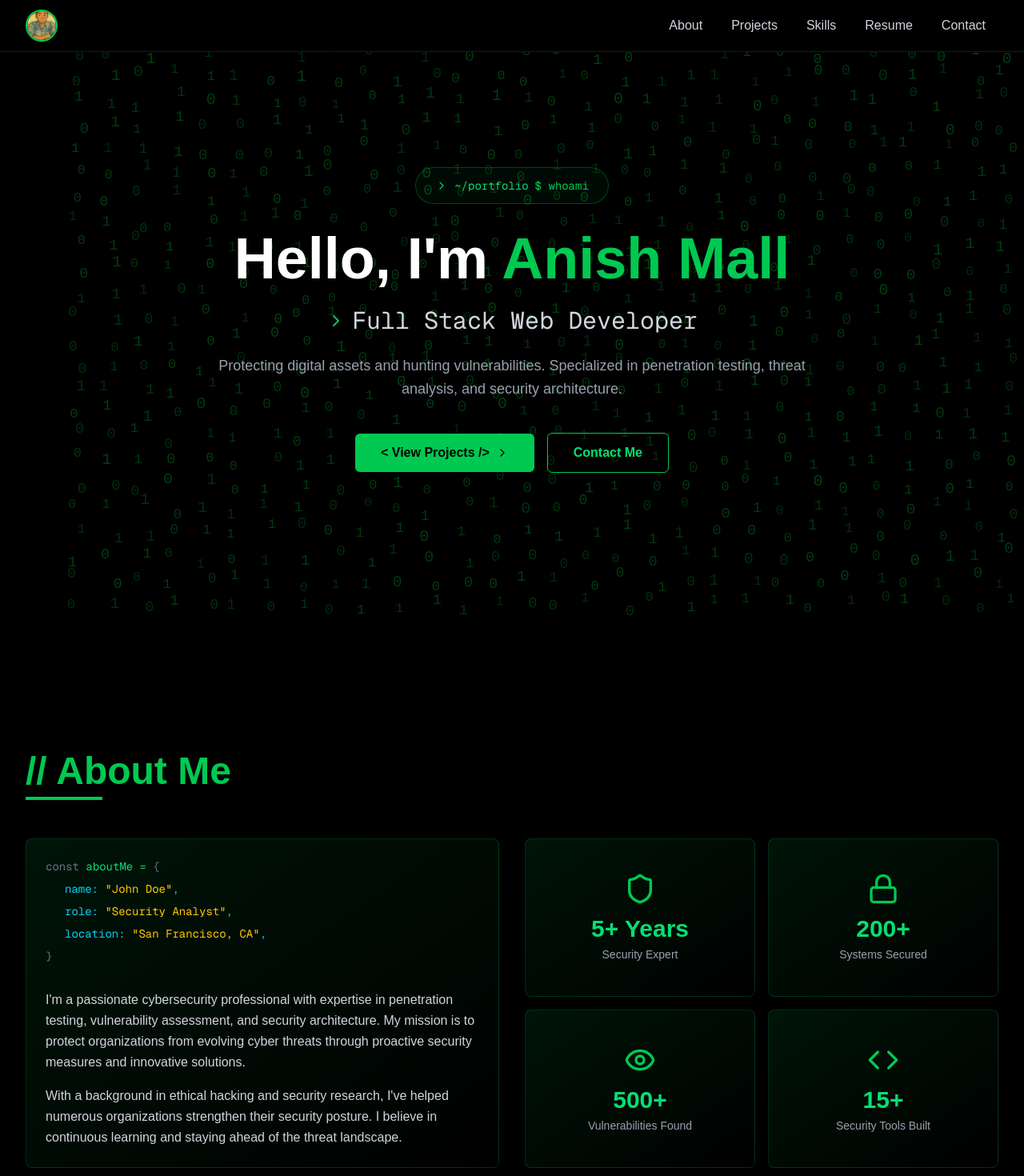
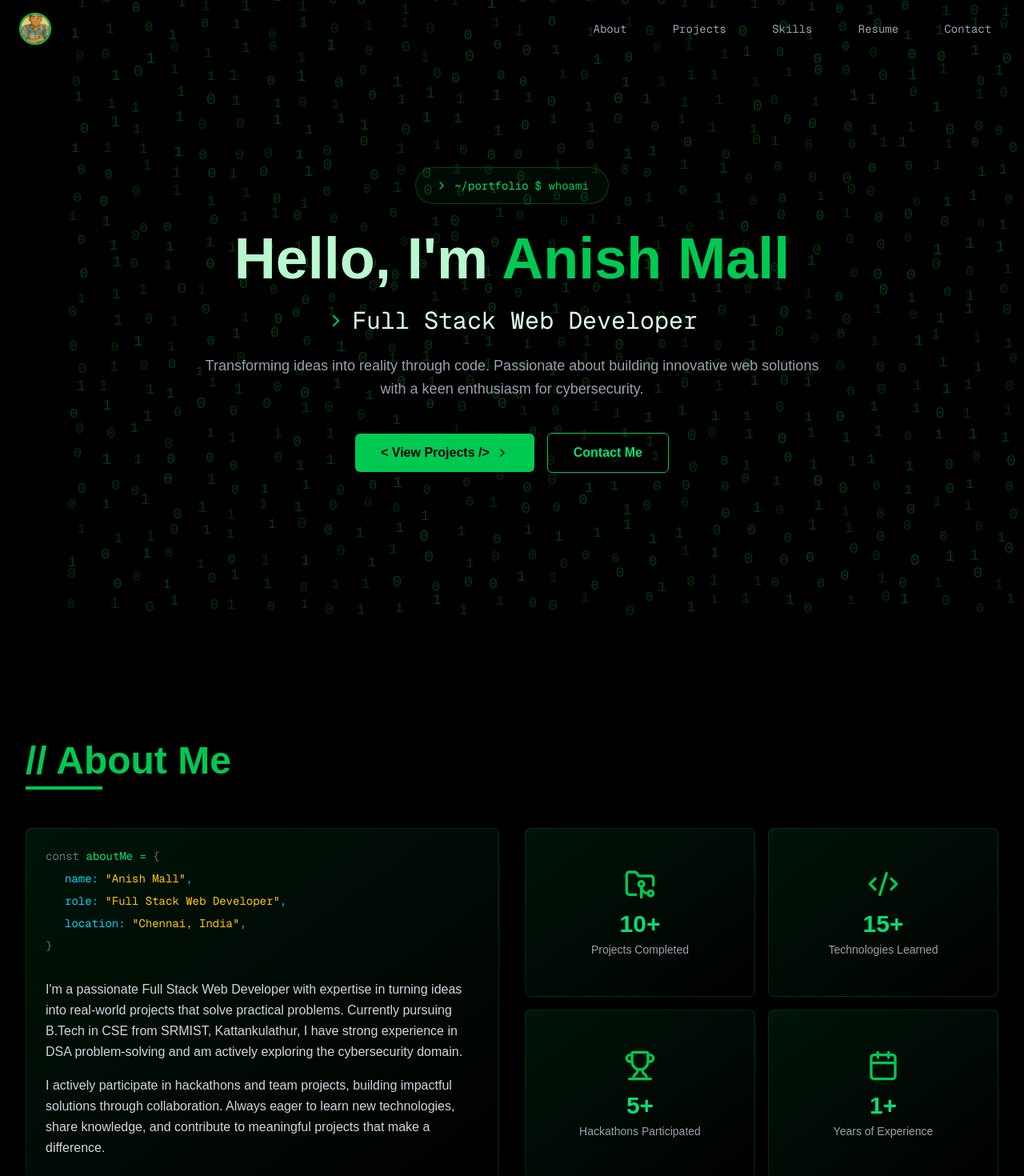
Before and after one commit to anish-9387/My-Portfolio, a Next.js app: page / in a window 1280 px wide. Shown: the top 1470 px of the page at 80% size. Built offline with nearby package versions, Linux system fonts and the light colour scheme.

Commit message:
completed about me section

```diff
--- a/components/About.tsx
+++ b/components/About.tsx
@@ -1,13 +1,14 @@
+/* eslint-disable react/jsx-no-comment-textnodes */
 "use client";
 
 import { motion } from "framer-motion";
-import { Shield, Lock, Eye, Code } from "lucide-react";
+import { FolderGit2, Code2, Trophy, Calendar } from "lucide-react";
 
 const stats = [
-  { icon: Shield, label: "Security Expert", value: "5+ Years" },
-  { icon: Lock, label: "Systems Secured", value: "200+" },
-  { icon: Eye, label: "Vulnerabilities Found", value: "500+" },
-  { icon: Code, label: "Security Tools Built", value: "15+" },
+  { icon: FolderGit2, label: "Projects Completed", value: "10+" },
+  { icon: Code2, label: "Technologies Learned", value: "15+" },
+  { icon: Trophy, label: "Hackathons Participated", value: "5+" },
+  { icon: Calendar, label: "Years of Experience", value: "1+" },
 ];
 
 export default function About() {
@@ -34,7 +35,7 @@ export default function About() {
             whileInView={{ opacity: 1, x: 0 }}
             viewport={{ once: true }}
             transition={{ delay: 0.2 }}
-            className="bg-gradient-to-br from-green-500/10 to-transparent border border-green-500/20 rounded-lg p-6"
+            className="bg-linear-to-br from-green-500/10 to-transparent border border-green-500/20 rounded-lg p-6 hover:shadow-[0_0_30px_rgba(34,197,94,0.3)] hover:border-green-500/40 transition-all duration-300"
           >
             <div className="font-mono text-sm space-y-2">
               <p className="text-green-400">
@@ -42,14 +43,14 @@ export default function About() {
                 <span className="text-gray-500">{"{"}</span>
               </p>
               <p className="pl-6 text-cyan-400">
-                name: <span className="text-yellow-400">"John Doe"</span>,
+                name: <span className="text-yellow-400">&quot;Anish Mall&quot;</span>,
               </p>
               <p className="pl-6 text-cyan-400">
-                role: <span className="text-yellow-400">"Security Analyst"</span>,
+                role: <span className="text-yellow-400">&quot;Full Stack Web Developer&quot;</span>,
               </p>
               <p className="pl-6 text-cyan-400">
                 location:{" "}
-                <span className="text-yellow-400">"San Francisco, CA"</span>,
+                <span className="text-yellow-400">&quot;Chennai, India&quot;</span>,
               </p>
               <p className="text-green-400">
                 <span className="text-gray-500">{"}"}</span>
@@ -58,15 +59,15 @@ export default function About() {
 
             <div className="mt-8 space-y-4 text-gray-300">
               <p className="leading-relaxed">
-                I'm a passionate cybersecurity professional with expertise in penetration
-                testing, vulnerability assessment, and security architecture. My mission
-                is to protect organizations from evolving cyber threats through proactive
-                security measures and innovative solutions.
+                I&apos;m a passionate Full Stack Web Developer with expertise in turning
+                ideas into real-world projects that solve practical problems. Currently
+                pursuing B.Tech in CSE from SRMIST, Kattankulathur, I have strong experience
+                in DSA problem-solving and am actively exploring the cybersecurity domain.
               </p>
               <p className="leading-relaxed">
-                With a background in ethical hacking and security research, I've helped
-                numerous organizations strengthen their security posture. I believe in
-                continuous learning and staying ahead of the threat landscape.
+                I actively participate in hackathons and team projects, building impactful
+                solutions through collaboration. Always eager to learn new technologies,
+                share knowledge, and contribute to meaningful projects that make a difference.
               </p>
             </div>
           </motion.div>
@@ -80,7 +81,7 @@ export default function About() {
                 whileInView={{ opacity: 1, y: 0 }}
                 viewport={{ once: true }}
                 transition={{ delay: 0.2 + index * 0.1 }}
-                className="bg-gradient-to-br from-green-500/10 to-transparent border border-green-500/20 rounded-lg p-6 flex flex-col items-center justify-center text-center hover:border-green-500/40 transition-colors"
+                className="bg-linear-to-br from-green-500/10 to-transparent border border-green-500/20 rounded-lg p-6 flex flex-col items-center justify-center text-center hover:border-green-500/40 hover:shadow-[0_0_30px_rgba(34,197,94,0.3)] transition-all duration-300"
               >
                 <stat.icon className="w-10 h-10 text-green-500 mb-3" />
                 <h3 className="text-2xl sm:text-3xl font-bold text-green-400 mb-1">
--- a/components/Hero.tsx
+++ b/components/Hero.tsx
@@ -33,7 +33,7 @@ export default function Hero() {
           transition={{ duration: 0.5, delay: 0.2 }}
           className="text-4xl sm:text-5xl md:text-6xl lg:text-7xl font-bold mb-6"
         >
-          <span className="text-white">Hello, I&apos;m </span>
+          <span className="text-green-200">Hello, I&apos;m </span>
           <span className="text-green-500">Anish Mall</span>
         </motion.h1>
 
@@ -45,7 +45,7 @@ export default function Hero() {
           className="flex items-center justify-center gap-2 mb-6"
         >
           <ChevronRight className="w-6 h-6 text-green-500" />
-          <h2 className="text-xl sm:text-2xl md:text-3xl text-gray-300 font-mono">
+          <h2 className="text-xl sm:text-2xl md:text-3xl text-green-100 font-mono">
             Full Stack Web Developer
           </h2>
         </motion.div>
@@ -57,8 +57,8 @@ export default function Hero() {
           transition={{ duration: 0.5, delay: 0.6 }}
           className="text-gray-400 text-base sm:text-lg max-w-3xl mx-auto mb-10 leading-relaxed"
         >
-          Protecting digital assets and hunting vulnerabilities. Specialized in
-          penetration testing, threat analysis, and security architecture.
+          Transforming ideas into reality through code. Passionate about building
+          innovative web solutions with a keen enthusiasm for cybersecurity.
         </motion.p>
 
         {/* CTA Buttons */}
@@ -70,14 +70,14 @@ export default function Hero() {
         >
           <button
             onClick={() => scrollToSection("projects")}
-            className="group px-8 py-3 bg-green-500 text-black font-semibold rounded-md hover:bg-green-400 transition-all flex items-center gap-2 w-full sm:w-auto justify-center"
+            className="group px-8 py-3 bg-green-500 text-black font-semibold rounded-md hover:bg-green-400 transition-all flex items-center gap-2 w-full sm:w-auto justify-center cursor-pointer"
           >
             &lt; View Projects /&gt;
             <ChevronRight className="w-4 h-4 group-hover:translate-x-1 transition-transform" />
           </button>
           <button
             onClick={() => scrollToSection("contact")}
-            className="px-8 py-3 border border-green-500 text-green-400 font-semibold rounded-md hover:bg-green-500/10 transition-all w-full sm:w-auto"
+            className="px-8 py-3 border border-green-500 text-green-400 font-semibold rounded-md hover:bg-green-500/10 transition-all w-full sm:w-auto cursor-pointer"
           >
             Contact Me
           </button>
--- a/components/Navbar.tsx
+++ b/components/Navbar.tsx
@@ -2,7 +2,7 @@
 
 import { useState, useEffect } from "react";
 import { motion } from "framer-motion";
-import { Shield, Menu, X } from "lucide-react";
+import { Menu, X } from "lucide-react";
 
 const navItems = [
   { name: "About", id: "about" },
@@ -16,9 +16,12 @@ export default function Navbar() {
   const [activeSection, setActiveSection] = useState("");
   const [mobileMenuOpen, setMobileMenuOpen] = useState(false);
   const [hoveredSection, setHoveredSection] = useState("");
+  const [isScrolled, setIsScrolled] = useState(false);
 
   useEffect(() => {
     const handleScroll = () => {
+      setIsScrolled(window.scrollY > 50);
+
       const sections = navItems.map((item) => item.id);
       const scrollPosition = window.scrollY + 100;
 
@@ -61,16 +64,21 @@ export default function Navbar() {
   };
 
   return (
-    <nav className="fixed top-0 left-0 right-0 z-50 bg-black/90 backdrop-blur-md border-b border-green-500/20">
-      <div className="max-w-7xl mx-auto px-4 sm:px-6 lg:px-8">
-        <div className="flex items-center justify-between h-16">
+    <nav
+      className={`fixed top-0 left-0 right-0 z-50 transition-all duration-300 ${isScrolled
+        ? "bg-black/90 backdrop-blur-md border-b border-green-500/20"
+        : "bg-transparent"
+        }`}
+    >
+      <div className="max-w-7xl mx-auto px-6 py-4">
+        <div className="flex items-center justify-between">
           {/* Logo on the left */}
           <button
             onClick={() => scrollToSection("hero")}
-            className="flex items-center space-x-2 hover:opacity-80 transition-opacity"
+            className="flex items-center gap-2 group"
             aria-label="Go to Home section"
           >
-            <div className="w-10 h-10 rounded-full bg-green-500/20 border-2 border-green-500 flex items-center justify-center overflow-hidden">
+            <div className="w-10 h-10 rounded-full bg-green-500/20 border-2 border-green-500 flex items-center justify-center overflow-hidden transition-all group-hover:shadow-[0_0_20px_rgba(34,197,94,0.5)] cursor-pointer">
               <img
                 src="/photo.jpg"
                 alt="Logo"
@@ -80,76 +88,76 @@ export default function Navbar() {
           </button>
 
           {/* Desktop Navigation links on the right */}
-          <div className="hidden md:flex items-center space-x-1">
+          <div className="hidden md:flex items-center gap-8">
             {navItems.map((item) => (
               <button
                 key={item.id}
                 onClick={() => scrollToSection(item.id)}
                 onMouseEnter={() => setHoveredSection(item.id)}
                 onMouseLeave={() => setHoveredSection("")}
-                className="relative px-4 py-2 text-gray-300 transition-colors font-medium cursor-pointer"
+                className="font-mono text-sm text-gray-400 hover:text-green-400 transition-colors relative group cursor-pointer"
               >
+                <span className="text-green-400 opacity-0 group-hover:opacity-100 transition-opacity">
+                  {"<"}
+                </span>
+                {activeSection === item.id && (
+                  <span className="text-green-400">{item.name}</span>
+                )}
+                {activeSection !== item.id && <span>{item.name}</span>}
+                <span className="text-green-400 opacity-0 group-hover:opacity-100 transition-opacity">
+                  {"/>"}
+                </span>
                 {(activeSection === item.id || hoveredSection === item.id) && (
-                  <>
                   <motion.span
-                      initial={{ opacity: 0 }}
-                      animate={{ opacity: 1 }}
-                      className="text-green-400"
-                    >
-                      &lt;{item.name} /&gt;
-                    </motion.span>
-                    <motion.div
-                      layoutId={hoveredSection === item.id ? "navbar-hover-indicator" : "navbar-indicator"}
-                      className="absolute bottom-0 left-0 right-0 h-0.5 bg-green-500"
+                    layoutId={hoveredSection === item.id && activeSection !== item.id ? "navbar-hover-indicator" : "navbar-indicator"}
+                    className="absolute -bottom-1 left-0 right-0 h-[2px] bg-green-500"
                     transition={{
                       type: "spring",
                       stiffness: 380,
                       damping: 30,
                     }}
                   />
-                  </>
                 )}
-                {activeSection !== item.id && hoveredSection !== item.id && <span>{item.name}</span>}
               </button>
             ))}
           </div>
 
-          {/* Mobile menu button */}
+          {/* Mobile Menu Button */}
           <button
-            className="md:hidden text-green-500 p-2  cursor-pointer"
             onClick={() => setMobileMenuOpen(!mobileMenuOpen)}
+            className="md:hidden text-green-400 hover:text-green-300 transition-colors cursor-pointer"
             aria-label="Toggle menu"
           >
-            {mobileMenuOpen ? <X size={24} /> : <Menu size={24} />}
+            {mobileMenuOpen ? <X className="w-6 h-6" /> : <Menu className="w-6 h-6" />}
           </button>
         </div>
-      </div>
 
-      {/* Mobile menu */}
+        {/* Mobile Navigation */}
         {mobileMenuOpen && (
           <motion.div
-          initial={{ opacity: 0, y: -20 }}
-          animate={{ opacity: 1, y: 0 }}
-          exit={{ opacity: 0, y: -20 }}
-          className="md:hidden bg-black/95 border-b border-green-500/20"
+            initial={{ opacity: 0, height: 0 }}
+            animate={{ opacity: 1, height: "auto" }}
+            exit={{ opacity: 0, height: 0 }}
+            className="md:hidden mt-4 pb-4 border-t border-green-500/20 pt-4 cursor-pointer"
           >
-          <div className="px-4 py-4 space-y-3">
-            {navItems.map((item) => (
-              <button
+            {navItems.map((item, index) => (
+              <motion.button
                 key={item.id}
+                initial={{ opacity: 0, x: -20 }}
+                animate={{ opacity: 1, x: 0 }}
+                transition={{ delay: index * 0.1 }}
                 onClick={() => scrollToSection(item.id)}
-                className={`block w-full text-left px-4 py-2 rounded-md transition-colors ${
-                  activeSection === item.id
-                    ? "bg-green-500/10 text-green-400"
-                    : "text-gray-300 hover:bg-green-500/5 hover:text-green-400"
+                className={`block w-full text-left py-3 font-mono transition-colors ${activeSection === item.id
+                  ? "text-green-400"
+                  : "text-gray-400 hover:text-green-400"
                   }`}
               >
-                {activeSection === item.id ? `<${item.name} />` : item.name}
-              </button>
+                {">"} {item.name}
+              </motion.button>
             ))}
-          </div>
           </motion.div>
         )}
+      </div>
     </nav>
   );
 }
```
Lines whose indentation alone changed are shown as unchanged.
